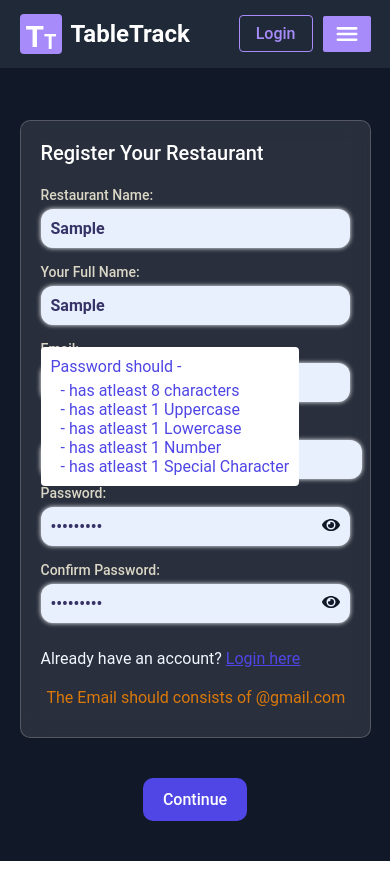
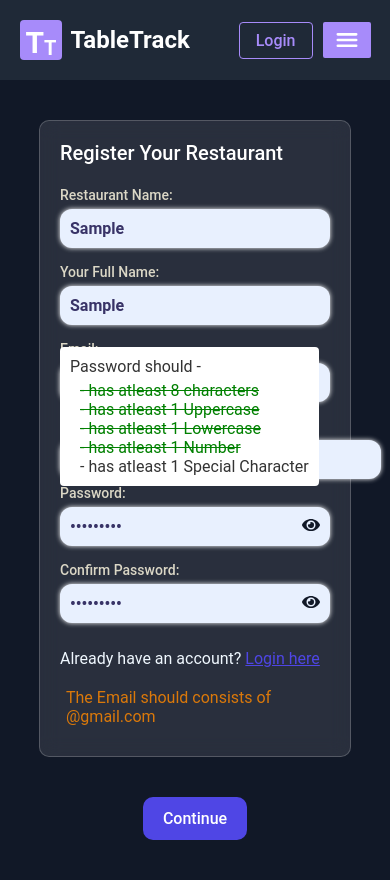
Before and after one commit to mohanreddytm/ptabletrack, a React (Create React App) app: page /restaurantReg in a window 390 px wide. Both pictures are taken after typing "Sample", "Sample", "name@example.com", "5551234", "Sample123", "Sample123" into the empty fields and a click on the button "Continue". Built offline with nearby package versions, Linux system fonts and the light colour scheme.

Commit message:
Made the registration work with the backend

```diff
--- a/package.json
+++ b/package.json
@@ -13,6 +13,7 @@
     "react-router-dom": "^7.6.2",
     "react-scripts": "5.0.1",
     "styled-components": "^6.1.19",
+    "uuid": "^11.1.0",
     "web-vitals": "^2.1.4"
   },
   "scripts": {
--- a/src/components/HomePage/Header/index.css
+++ b/src/components/HomePage/Header/index.css
@@ -1,6 +1,5 @@
 .header-initial-cont{
     display: flex;
-
     justify-content: space-between;
     background-color:#1F2937 ;
     padding: 20px 5%;
@@ -10,7 +9,6 @@
     left: 0;
     z-index: 10;
     right: 0;
-    margin-top: 0px;
 }
 
 .header-logo-cont{
@@ -162,6 +160,11 @@ Link{
         display: none;
     }
 
+
+    .header-initial-cont{
+        height: max(8vh, 80px) !important;
+
+    }
     .home-header-menu-button{
         display: block;
         color: #ffffff;
--- a/src/components/HomePage/RegisterMainRoute/index.css
+++ b/src/components/HomePage/RegisterMainRoute/index.css
@@ -20,12 +20,14 @@ min-height: 100vh;
 
 
 .main-sub-reg{
-    width: 60%;
+
     border-radius: 10px;
 }
 
 .register-form{
     display: flex;
+    /* background-color: pink; */
+
 
 }
 
@@ -40,6 +42,7 @@ min-height: 100vh;
     backdrop-filter: blur(10px);
     border-radius: 10px;
   border: 1px solid rgba(255, 255, 255, 0.2);
+  width: 100%;
 }
 
 .reg-form-right-cont {
@@ -48,6 +51,7 @@ min-height: 100vh;
     margin: 40px 40px 40px 20px;
     display: flex;
     flex-direction: column;
+    width: 100% !important;
         background-color: rgba(255, 255, 255, 0.1);
     backdrop-filter: blur(10px);
     border-radius: 10px;
@@ -238,12 +242,19 @@ min-height: 100vh;
     text-decoration: none;
 }
 
+.password-input-container{
+    position: relative;
+}
+
 .confirm-pass-error{
+    position: absolute;
     color: rgb(228, 37, 37);
-    margin: 6px 0px 0px 2px;
+    margin: 0px 0px 0px 0px;
     align-self: flex-start;
     padding: 2px 6px;
     border-radius: 2px;
+    font-size: 12px;
+    bottom: -22px;
 }
 
 @keyframes rec {
@@ -253,7 +264,7 @@ min-height: 100vh;
     50%{
         margin-left: -5px;
     }100%{
-        margin-left: 2px;
+        margin-left: 0px;
     }
 }
 
@@ -276,7 +287,7 @@ display: none;
 }
 
 .password-error-one-upon-it{
-    color: #4f46e5;
+    color: #333;
     margin: 0px;
     margin-left: 10px;
 
@@ -312,6 +323,16 @@ display: none;
 }
 
 
+.has-pass-done{
+    color: green;
+    text-decoration: line-through;
+}
+
+
+@media screen and (min-width: 768px) {
+
+}
+
 @media screen and (max-width: 768px) {
     .reg-form-button-cont{
         display: flex;
@@ -319,9 +340,18 @@ display: none;
     .mobile-login-text-reg{
         display: block;
     }
+
+    .main-sub-reg{
+        /* background-color: pink; */
+        display: flex;
+        flex-direction: column;
+        justify-content: center;
+    }
     .register-form{
         flex-direction: column;
-        width: 100%;
+        width: 80%;
+        align-self: center !important;
+
     }
     .reg-form-left-cont {
         width: 100%;
@@ -366,3 +396,11 @@ display: none;
 }
 
 }
+
+@media screen and (max-width: 480px) {
+    .main-sub-reg{
+        width: 100%;
+    }
+
+
+}
--- a/src/components/HomePage/RegisterMainRoute/index.js
+++ b/src/components/HomePage/RegisterMainRoute/index.js
@@ -2,6 +2,8 @@ import Header from "../Header"
 
 import { FaEye } from "react-icons/fa";
 import { FaEyeSlash } from "react-icons/fa";
+
+import { v4 as uuidv4 } from 'uuid';
 
 import React, { use, useState } from 'react'
 
@@ -26,9 +28,20 @@ const RegisterMainRoute = () => {
     const [isAllInitialDetailsDone, setIsAllInitialDetailsDone] = useState(false);
     const [isValidEmailAddress, setIsValidEmailAddress] = useState("no");
 
+    const [isAlreadyAUser, setIsAlreadyAUser] = useState(false);
+
+    const [isHas8Characters, setIsHas8Characters] = useState(false);
+    const [isHasUpperCase, setIsHasUpperCase] = useState(false);
+    const [isHasLowerCase, setIsHasLowerCase] = useState(false);
+    const [isHasNumber, setIsHasNumber] = useState(false);
+    const [isHasSpecialCharacter, setIsHasSpecialCharacter] = useState(false);
+
     const [showPasswordOne, setShowPasswordOne] = useState(false);
 
-    const [showIsConfirmPasswordMatch, setShowIsMatch] = useState(false);
+    const [showAllDonePassword, setShowAllDonePassword] = useState("initial");
+
+
+    const [showIsConfirmPasswordMatch, setShowIsMatch] = useState("initial");
 
     const [onContinuePasswordMatch, setOnContinuePasswordMatch] = useState(false);
 
@@ -47,9 +60,9 @@ const RegisterMainRoute = () => {
 
     const onChangeConfirmPassword = (e) => {
         if(e.target.value != password){
-            setShowIsMatch(true);
+            setShowIsMatch('no');
         }else{
-            setShowIsMatch(false);
+            setShowIsMatch("yes");
         }
 
         setConfirmPassword(e.target.value);
@@ -69,24 +82,88 @@ const RegisterMainRoute = () => {
     }
 
     const onChangePasswordInput =  (e) => {
+        const passwordValue = e.target.value;
         setShowPasswordOne(true)
-        if(e.target.value == ''){
-            setShowPasswordOne(false)
+
+        if(passwordValue === confirmPassword) {
+            setShowIsMatch(false);
         }
+
+        let isAll = 0;
+
+
+        if(passwordValue.length === 0) {
+            setShowPasswordOne(false);
+        }
+
+
+        if(passwordValue.length >= 8) {
+            setIsHas8Characters(true);
+            isAll = isAll + 1;
+        } else {
+            setIsHas8Characters(false);
+        }
+
+        if(/[A-Z]/.test(passwordValue)) {
+            setIsHasUpperCase(true);
+            isAll = isAll + 1;
+        } else {
+            setIsHasUpperCase(false);
+        }
+
+
+        if(/[a-z]/.test(passwordValue)) {
+            setIsHasLowerCase(true);
+            isAll = isAll + 1;
+        } else {
+            setIsHasLowerCase(false);
+        }
+
+        if(/\d/.test(passwordValue)) {
+            setIsHasNumber(true);
+            isAll = isAll + 1;
+        } else {
+            setIsHasNumber(false);
+        }
+
+
+        if(/[@$!%*?&]/.test(passwordValue)) {
+            setIsHasSpecialCharacter(true);
+            isAll = isAll + 1;
+        } else {
+            setIsHasSpecialCharacter(false);
+        }
+
+        if(isAll === 5) {
+            setShowPasswordOne(false);
+        }
+
+
         setPassword(e.target.value)
     }
+
+
+
+
 
 
     const onClickContinueButton = () => {
         if(restaurantName.trim() != '' && ownerName.trim() != '' && email.trim() != '' && phone.trim() != '' && password.trim() != '' && confirmPassword.trim() != '') {
             if(email.endsWith("@gmail.com")){
                 setIsValidEmailAddress("yes")
-                if(password === confirmPassword) {
-                    setOnContinuePasswordMatch(false)
+                if(password.length >= 8 && isHasUpperCase && isHasLowerCase && isHasNumber && isHasSpecialCharacter) {
+                    setShowAllDonePassword("yes");
                     setIsAllInitialDetailsDone(true)
-                } else {
-                    setOnContinuePasswordMatch(true)
-                    setTimeout(() => setOnContinuePasswordMatch(false), 1000);
+                    if(password === confirmPassword) {
+                        setOnContinuePasswordMatch(false)
+                        console.log("password match")
+                    } else {
+                        setShowIsMatch('no');
+                        setOnContinuePasswordMatch(true)
+                        setTimeout(() => setOnContinuePasswordMatch(false), 1000);
+                    }
+                }else{
+                    setShowAllDonePassword("error");
                 }
             }else{
                 setIsValidEmailAddress("error")
@@ -97,6 +174,76 @@ const RegisterMainRoute = () => {
         }
     }
 
+    const onSubmitTheSignUpForm = async (e) => {
+
+        if(restaurantName.trim() != '' && ownerName.trim() != '' && email.trim() != '' && phone.trim() != '' && password.trim() != '' && confirmPassword.trim() != '') {
+            if(email.endsWith("@gmail.com")){
+                setIsValidEmailAddress("yes")
+                if(password === confirmPassword) {
+                    setOnContinuePasswordMatch(false)
+                } else {
+                    setOnContinuePasswordMatch(true)
+                    setShowIsMatch('no');
+                    setTimeout(() => setOnContinuePasswordMatch(false), 1000);
+                }
+            }else{
+                setIsValidEmailAddress("error")
+            }
+
+        }else{
+            console.log("not fill")
+        }
+
+
+        e.preventDefault();
+
+        console.log(restaurantName, ownerName, email, phone, password, branchName, country, branchAddress);
+
+        if(showPasswordOne){
+            setShowAllDonePassword('error');
+        }
+
+        if(!showPasswordOne && showIsConfirmPasswordMatch === "yes"){
+            console.log("done")
+        }else{
+            console.log("not done")
+        }
+
+        // const url = "https://ttbackone.onrender.com/users"
+        // const options = {
+        //     method: 'POST',
+        //     headers: {
+        //         'Content-Type': 'application/json',
+        //     },
+        //     body: JSON.stringify({
+        //         restaurentname: restaurantName,
+        //         name: ownerName,
+        //         email,
+        //         phonenumber: phone,
+        //         password,
+        //         branchname: branchName,
+        //         country,
+        //         branchaddress: branchAddress,
+        //         id: uuidv4(),
+        //         countrycode: countryCode,
+        //         isadmin: false,
+        //         is_email_verified: false,
+        //         is_phonenumber_verified: false,
+        //     }),
+        // }
+
+        // const response = await fetch(url, options);
+        // const data = await response.json();
+
+        // console.log(data);
+
+        // if(data.error == "User with this email already exists"){
+        //     alert("User with this email already exists");
+        // }
+    }
+
+
+
     console.log(onContinuePasswordMatch)
 
   return (
@@ -104,7 +251,7 @@ const RegisterMainRoute = () => {
       <Header />
       <div className="main-container-reg">
         <div className="main-sub-reg">
-            <form className="register-form">
+            <form className="register-form" onSubmit={onSubmitTheSignUpForm}>
                 <div className={`reg-form-left-cont ${isAllInitialDetailsDone ? 'continue-the-reg-left-cont' : 'block-the-reg-left-cont'}`}>
                     <h2 className="reg-form-main-head">Register Your Restaurant</h2>
                     <label htmlFor="restaurantName">Restaurant Name:</label>
@@ -130,15 +277,17 @@ const RegisterMainRoute = () => {
                         <span className={`password-toggle-icon ${password.length > 0 ? "password-visi" : ""}`} onClick={() => setTogglePassword(!togglePassword)}>
                             {togglePassword ? <FaEyeSlash /> : <FaEye />}
                         </span>
-                        {showPasswordOne && <div className="password-error-cont">
+                        {showPasswordOne &&
+                        <div className="password-error-cont">
                             <p className="password-error-one-upon-it password-error-one-upon-it-remove">Password should - </p>
-                            <p className="password-error-one-upon-it"> - has atleast 8 characters</p>
-                            <p className="password-error-one-upon-it"> - has atleast 1 Uppercase</p>
-                            <p className="password-error-one-upon-it"> - has atleast 1 Lowercase</p>
-                            <p className="password-error-one-upon-it"> - has atleast 1 Number</p>
-                            <p className="password-error-one-upon-it"> - has atleast 1 Special Character</p>
+                            <p className={`password-error-one-upon-it ${isHas8Characters && "has-pass-done"}`}> - has atleast 8 characters</p>
+                            <p className={`password-error-one-upon-it ${isHasUpperCase && "has-pass-done"}`}> - has atleast 1 Uppercase</p>
+                            <p className={`password-error-one-upon-it ${isHasLowerCase && "has-pass-done"}`}> - has atleast 1 Lowercase</p>
+                            <p className={`password-error-one-upon-it ${isHasNumber && "has-pass-done"}`}> - has atleast 1 Number</p>
+                            <p className={`password-error-one-upon-it ${isHasSpecialCharacter && "has-pass-done"}`}> - has atleast 1 Special Character</p>
                         </div>
                         }
+                        {showAllDonePassword === "error" && <p className="password-error-one">Please fill the password correctly</p>}
 
                     </div>
 
@@ -148,12 +297,13 @@ const RegisterMainRoute = () => {
                         <span className={`password-toggle-icon ${confirmPassword.length > 0 ? "password-visi" : ""}`} onClick={() => setToggleConfirmPassword(!toggleConfirmPassword)}>
                             {toggleConfirmPassword ? <FaEyeSlash /> : <FaEye />}
                         </span>
+                        {showIsConfirmPasswordMatch === "no" && <p className={`confirm-pass-error ${onContinuePasswordMatch && "animate-the-pass-one"}`}>should be match ?</p>}
                     </div>
 
                     <p className="login-link mobile-login-text-reg">Already have an account? <a href="/login">Login here</a></p>
                     {isValidEmailAddress == "error" && <p className="email-error-one">The Email should consists of @gmail.com</p>}
 
-                    {showIsConfirmPasswordMatch && <p className={`confirm-pass-error ${onContinuePasswordMatch && "animate-the-pass-one"}`}>should be match ?</p>}
+
                 </div>
                 {isAllInitialDetailsDone == false ? <div className="reg-form-button-cont">
                     <button className="continue-button" onClick={onClickContinueButton}>Continue</button>
@@ -176,7 +326,9 @@ const RegisterMainRoute = () => {
 
                     <button type="submit" className="reg-sub-button">Sign Up</button>
 
-                                        <p className="login-link">Already have an account? <a href="/login">Login here</a></p>
+                    {isAlreadyAUser && <p className="account-error">User with this email already exists</p>}
+
+                    <p className="login-link">Already have an account? <a href="/login">Login here</a></p>
                 </div>
                 {isAllInitialDetailsDone && <FaArrowLeft onClick={onClickLeftArrowInReg} className="left-arrow-reg" />
  }
```
Also changed, not shown: 1 other file (tests, documents, lock files or other folders).
